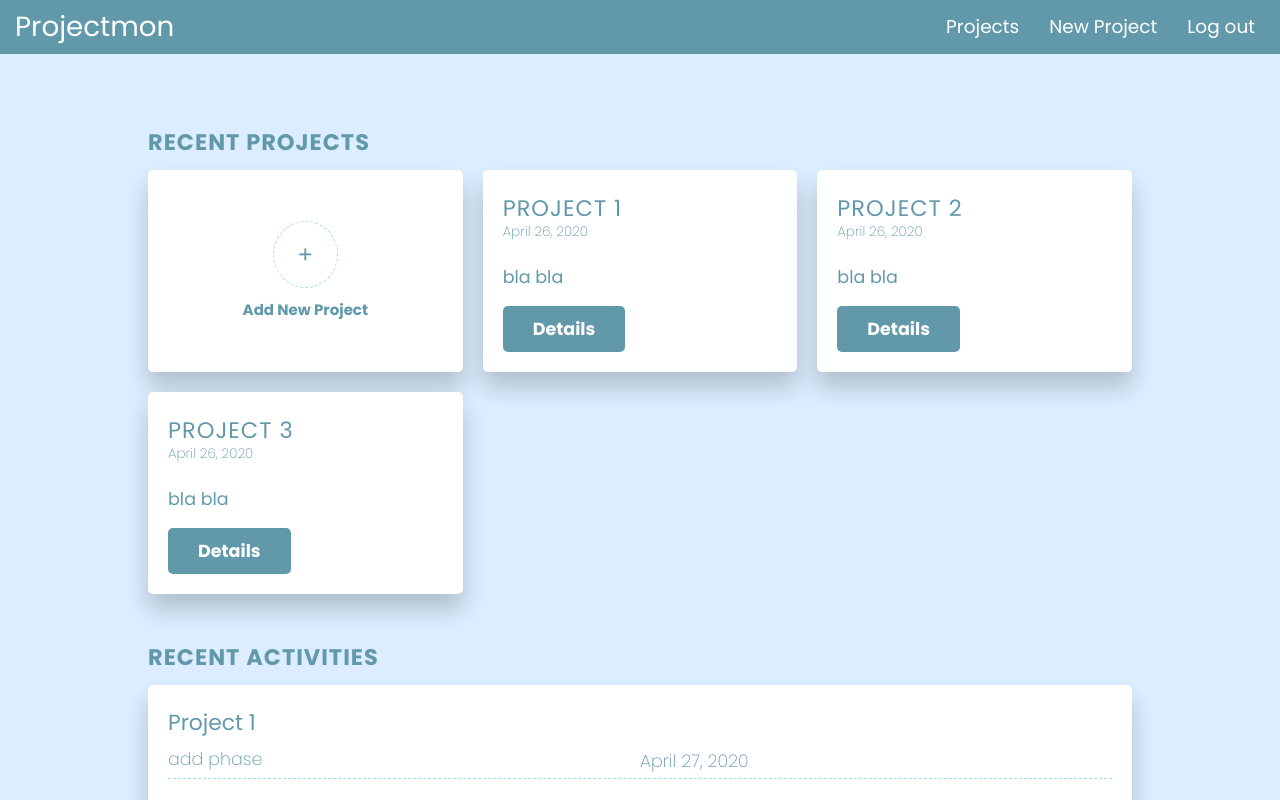
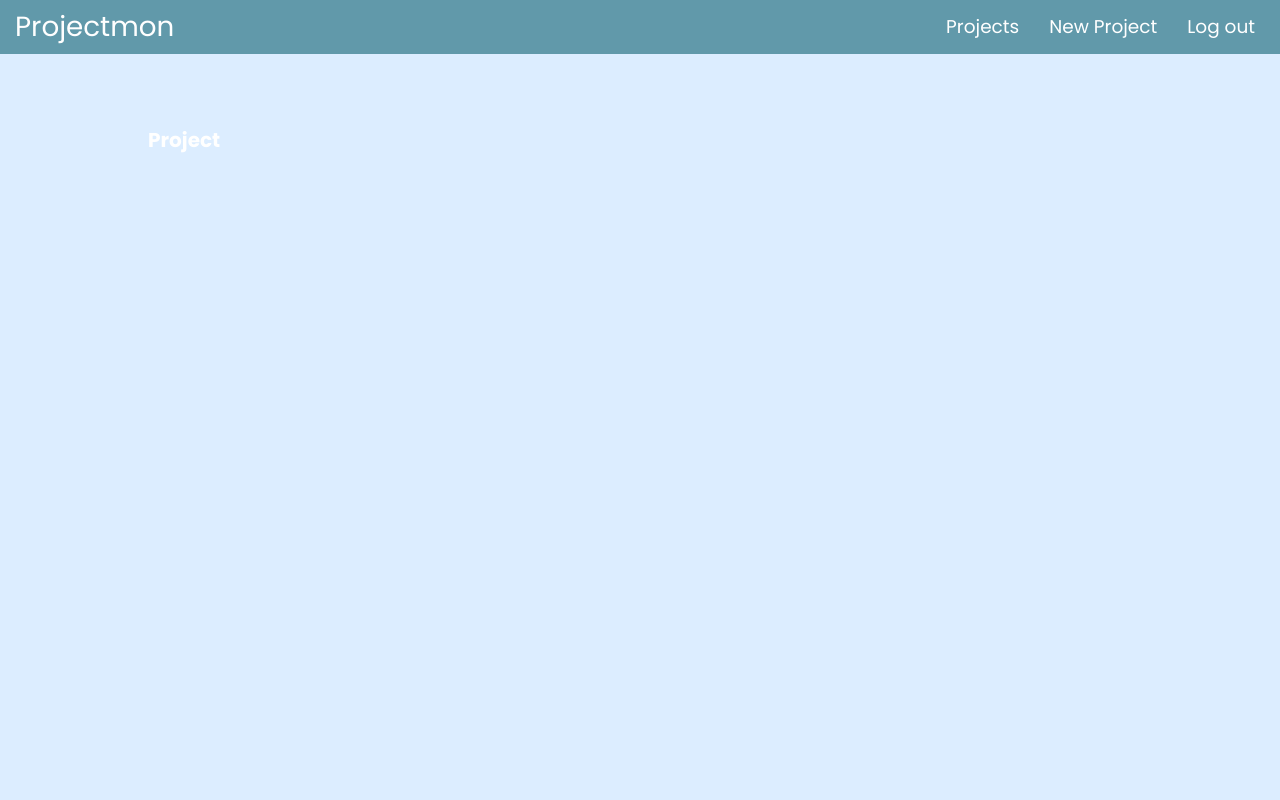
Before and after one commit to DorSarel/projectmon, a React (Create React App) app: page /projects/1 in a window 1280 px wide. Before the commit this address led to /dashboard. Shown: the top 800 px of the page. Built offline with nearby package versions, Linux system fonts and the light colour scheme.

Commit message:
Add project route

```diff
--- a/src/App.js
+++ b/src/App.js
@@ -7,6 +7,7 @@ import './App.scss';
 import Navbar from './components/Navbar/Navbar';
 import Dashboard from './components/Dashboard/Dashboard';
 import NewProject from './components/Projects/NewProject';
+import Project from './components/Projects/Project';
 
 function App() {
   return (
@@ -16,6 +17,7 @@ function App() {
         <Switch>
           <Route exact path='/dashboard' component={Dashboard} />
           <Route path='/new-project' component={NewProject} />
+          <Route path='/projects/:id' component={Project} />
           <Redirect to='/dashboard' />
         </Switch>
       </main>
--- /dev/null
+++ b/src/components/Projects/Project.js
@@ -0,0 +1,7 @@
+import React from 'react';
+
+const Project = () => {
+  return <h1>Project</h1>;
+};
+
+export default Project;
```
